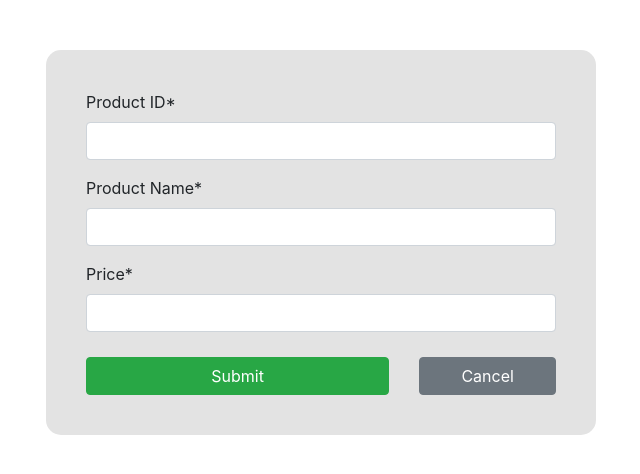
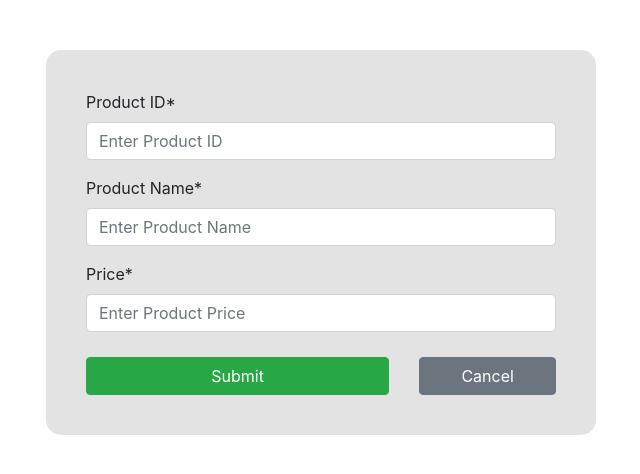
Before and after one commit to thuvarahan97/SimpleProductManager, a Django app: page /add_product in a window 1280 px wide. Shown: the part 56-530 px from the top of the page, without its empty margins (319-959 px from the left). Run offline with Django 3.2, Linux system fonts and the light colour scheme; some libraries are stand-ins or nearby versions.

Commit message:
Completed Project Tasks
~ Add Product
~ View Product List
~ Delete Product
~ Search Product

```diff
--- a/ProductManagerProject/ProductManagerApp/forms.py
+++ b/ProductManagerProject/ProductManagerApp/forms.py
@@ -1,10 +1,10 @@
 from django import forms
-from .models import Products
+from .models import Product
 
 
 class ProductForm(forms.ModelForm):
     class Meta:
-        model = Products
+        model = Product
         fields = ('id', 'name', 'price')
         labels = {
             'id': 'Product ID',
@@ -15,3 +15,6 @@ class ProductForm(forms.ModelForm):
     def __init__(self, *args, **kwargs):
         super(ProductForm, self).__init__(*args, **kwargs)
         self.fields['price'].widget.attrs['min'] = 0
+        self.fields['id'].widget.attrs['placeholder'] = 'Enter Product ID'
+        self.fields['name'].widget.attrs['placeholder'] = 'Enter Product Name'
+        self.fields['price'].widget.attrs['placeholder'] = 'Enter Product Price'
--- a/ProductManagerProject/ProductManagerApp/models.py
+++ b/ProductManagerProject/ProductManagerApp/models.py
@@ -3,7 +3,7 @@ from django.db import models
 
 # Create your models here.
 
-class Products(models.Model):
+class Product(models.Model):
     id = models.CharField(max_length=10, null=False, blank=False, primary_key=True)
     name = models.CharField(max_length=255, null=False, blank=False)
     price = models.DecimalField(max_digits=10, decimal_places=2, null=False, blank=False)
--- a/ProductManagerProject/ProductManagerApp/templates/ProductManagerApp/base.html
+++ b/ProductManagerProject/ProductManagerApp/templates/ProductManagerApp/base.html
@@ -39,12 +39,12 @@
             </div>
         </nav>
 
-
+        <!-------CONTENT START------->
 
         {% block content %}
         {% endblock %}
 
-
+        <!--------CONTENT END-------->
 
         <!-- Optional JavaScript -->
         <!-- jQuery first, then Popper.js, then Bootstrap JS -->
--- a/ProductManagerProject/ProductManagerApp/templates/ProductManagerApp/product_form.html
+++ b/ProductManagerProject/ProductManagerApp/templates/ProductManagerApp/product_form.html
@@ -7,6 +7,16 @@
     <div class="container">
 
         <form action="" method="post" autocomplete="off" style="margin: 50px auto 0px; width: 550px; background-color: #e3e3e3; padding: 40px; border-radius: 15px;">
+
+            {% if 'success' in request.GET.result %}
+                <div class="alert alert-success" role="alert">
+                  New product has been successfully added.
+                </div>
+            {% elif 'failed' in request.GET.result %}
+                <div class="alert alert-danger" role="alert">
+                  Product with given ID already exists!
+                </div>
+            {% endif %}
 
             {% csrf_token %}
             {{form.id|as_crispy_field}}
--- a/ProductManagerProject/ProductManagerApp/views.py
+++ b/ProductManagerProject/ProductManagerApp/views.py
@@ -1,14 +1,14 @@
 from django.shortcuts import render, redirect
 from django.http import HttpResponse
 from .forms import ProductForm
-from .models import Products
+from .models import Product
 
 
 # Create your views here.
 
 def product_list(request):
-    context = {'product_list': Products.objects.all()}
-    return render(request, 'ProductManagerApp/products.html', context)
+    context = {'product_list': Product.objects.all()}
+    return render(request, 'ProductManagerApp/product_list.html', context)
 
 
 def product_form(request):
@@ -19,11 +19,13 @@ def product_form(request):
         form = ProductForm(request.POST)
         if form.is_valid():
             form.save()
-        return redirect('/')
+            return redirect('/add_product?result=success')
+        else:
+            return redirect('/add_product?result=failed')
 
 
 def product_delete(request, id):
-    product = Products.objects.get(pk=id)
+    product = Product.objects.get(pk=id)
     product.delete()
     return redirect('/')
 
@@ -31,7 +33,7 @@ def product_delete(request, id):
 def search_product(request):
     search_query = request.GET.get('search_query')
     if search_query != "":
-        context = {'product_list': Products.objects.all().filter(name__contains=search_query)}
-        return render(request, 'ProductManagerApp/products.html', context)
+        context = {'product_list': Product.objects.all().filter(name__contains=search_query)}
+        return render(request, 'ProductManagerApp/product_list.html', context)
     else:
         return redirect('/')
```
Also changed, not shown: ProductManagerProject/ProductManagerApp/templates/ProductManagerApp/product_list.html (added, +52 -0 lines), ProductManagerProject/ProductManagerApp/templates/ProductManagerApp/products.html (deleted, +0 -52 lines), ProductManagerProject/ProductManagerApp/migrations/0002_auto_20200203_2312.py (added), ProductManagerProject/db.sqlite3. Lines whose indentation alone changed are shown as unchanged.
